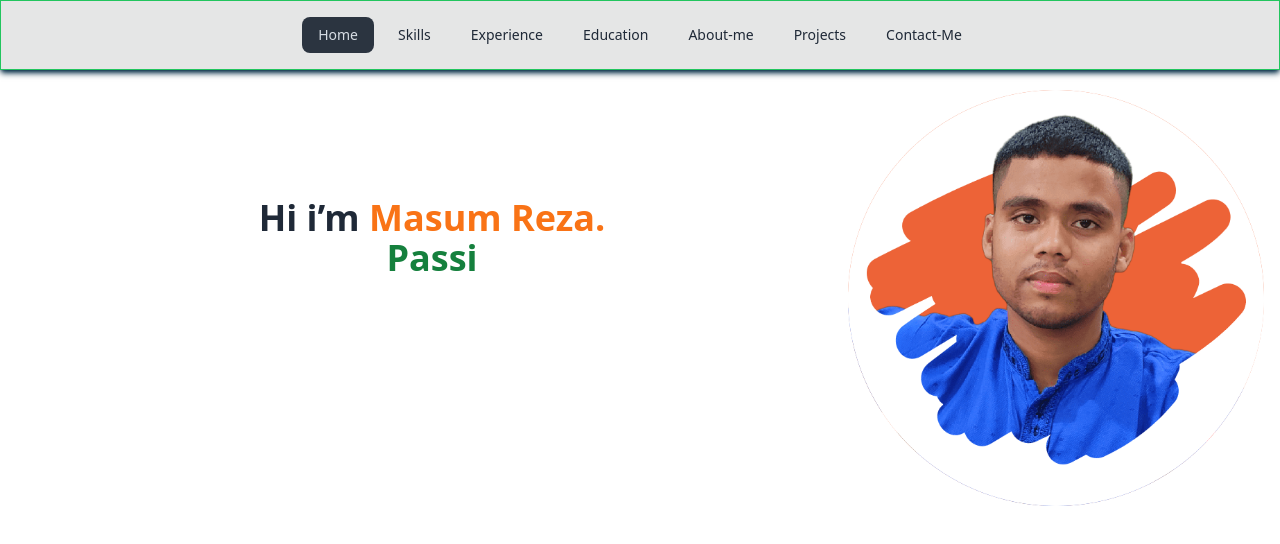
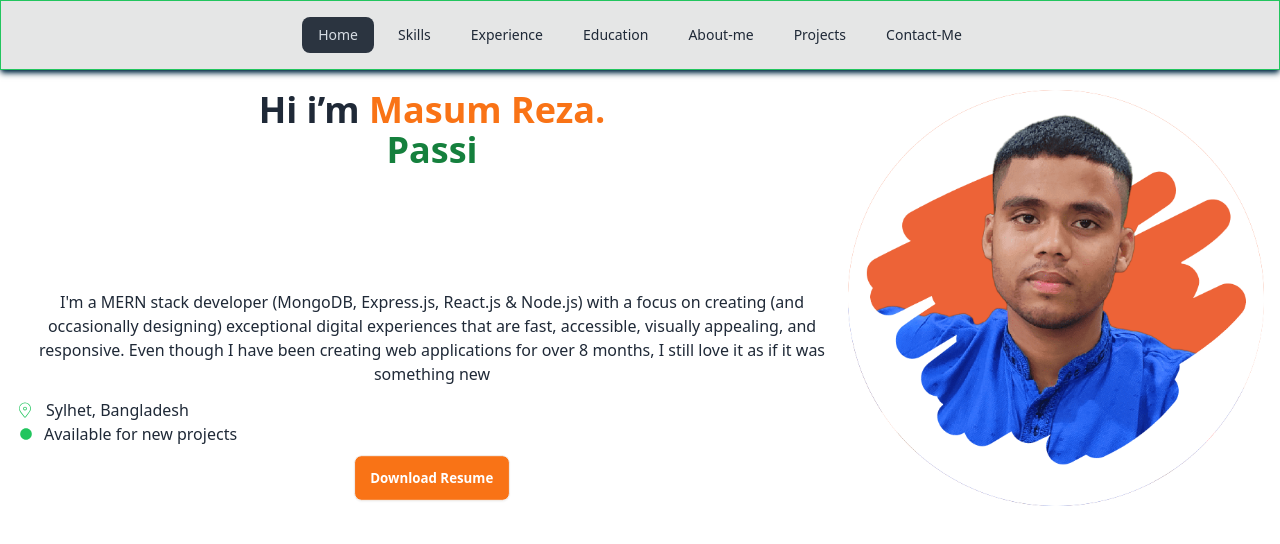
Before and after one commit to Masum-Reza2/My-Portfolio, a React (Vite) app: page / in a window 1280 px wide. Shown: the top 544 px of the page. Built offline with nearby package versions, Linux system fonts and the light colour scheme.

Commit message:
completed the banner section

```diff
--- a/package.json
+++ b/package.json
@@ -14,6 +14,7 @@
     "match-sorter": "^6.3.1",
     "react": "^18.2.0",
     "react-dom": "^18.2.0",
+    "react-icons": "^4.12.0",
     "react-router-dom": "^6.20.1",
     "react-simple-typewriter": "^5.0.1",
     "sort-by": "^1.2.0"
--- a/src/Components/Banner/Banner.jsx
+++ b/src/Components/Banner/Banner.jsx
@@ -1,6 +1,11 @@
+/* eslint-disable react/no-unescaped-entities */
 // import banner from '../../assets/images/Masum Reza.png'
 import profile from '../../assets/profile-pic (5).png'
 import { Typewriter } from 'react-simple-typewriter'
+import { CiLocationOn } from "react-icons/ci";
+import { FaCircle } from "react-icons/fa";
+
+
 
 
 const Banner = () => {
@@ -10,17 +15,40 @@ const Banner = () => {
         'Crafting seamless web experiences.',
         'Innovative solutions with JavaScript magic.',
     ];
+
+    const applyOnBoth = <>
+        <div className='text-start mt-3'>
+            <p className='flex items-center gap-3'><CiLocationOn className='text-green-500 text-lg font-bold' />Sylhet, Bangladesh</p>
+            <p className='flex items-center gap-3 ml-1'><FaCircle className='text-green-500 text-xs' />Available for new projects</p>
+            <div className='text-center my-2'>
+                <button className='py-3 btn bg-orange-500 hover:bg-orange-300 text-white hover:text-black'>Download Resume</button>
+            </div>
+        </div>
+    </>
+
     return (
+        <>
             <div className="md:grid grid-cols-12 py-3 md:py-5 space-y-2 md:space-y-0">
                 <div className="md:col-span-8 text-center md:flex flex-col items-center justify-center">
                     <h1 className='text-2xl md:text-4xl font-bold min-h-[25vh]'>Hi i’m <span className='text-orange-500'>Masum Reza.</span> <br /> <span className='text-green-700'>
                         <Typewriter words={message} loop={false} />
                     </span> </h1>
+
+                    <div className='hidden lg:block'>
+                        <p>I'm a MERN stack developer (MongoDB, Express.js, React.js & Node.js) with a focus on creating (and occasionally designing) exceptional digital experiences that are fast, accessible, visually appealing, and responsive. Even though I have been creating web applications for over 8 months, I still love it as if it was something new</p>
+                        {applyOnBoth}
+                    </div>
                 </div>
                 <div className="md:col-span-4">
                     <img src={profile} alt="" />
                 </div>
             </div>
+
+            <div className='lg:hidden'>
+                <p className='text-justify'>I'm a MERN stack developer (MongoDB, Express.js, React.js & Node.js) with a focus on creating (and occasionally designing) exceptional digital experiences that are fast, accessible, visually appealing, and responsive. Even though I have been creating web applications for over 8 months, I still love it as if it was something new.</p>
+                {applyOnBoth}
+            </div>
+        </>
     )
 }
 
```
Also changed, not shown: 1 other file (tests, documents, lock files or other folders). Lines whose indentation alone changed are shown as unchanged.
